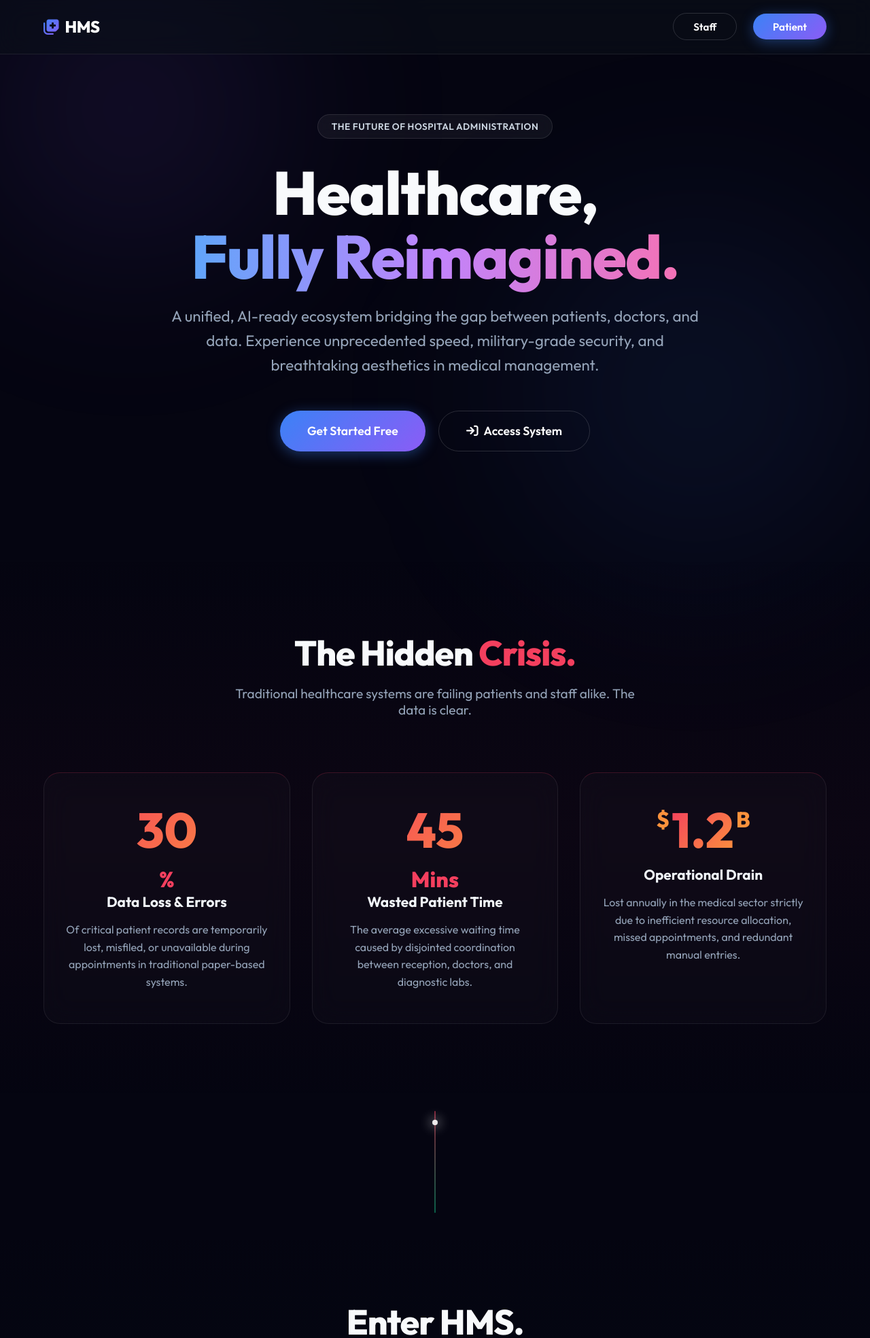
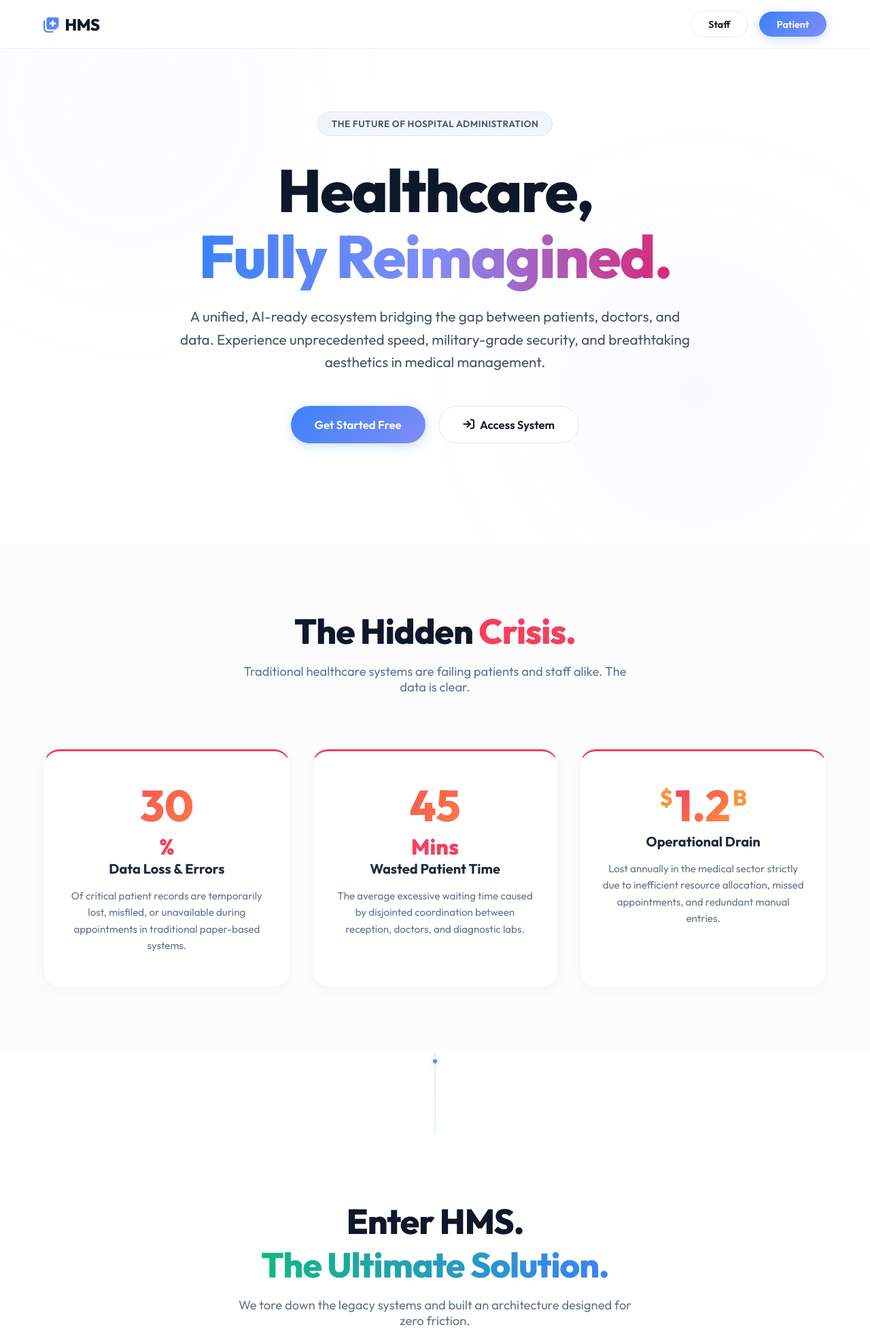
Before and after one commit to 23f2003556/Hospital-Management-System, a Python web app: template templates/index.html in a window 1280 px wide. Shown: the top 1968 px of the page at 68% size. Run offline with Jinja, Linux system fonts and the light colour scheme; the template is opened without the code that fills it, so the values that code supplies are empty.

Commit message:
Convert landing page to Premium Light Mode (White Background)

```diff
--- a/templates/index.html
+++ b/templates/index.html
@@ -13,15 +13,16 @@
 
     <style>
         :root {
-            --bg-color: #050511;
-            --text-color: #f8fafc;
+            --bg-color: #ffffff;
+            --text-color: #0f172a;
             --accent-blue: #3b82f6;
-            --accent-purple: #8b5cf6;
+            --accent-purple: #818cf8;
             --accent-rose: #f43f5e;
             --accent-emerald: #10b981;
-            --card-border: rgba(255, 255, 255, 0.08);
-            --card-bg: rgba(255, 255, 255, 0.02);
-            --glass-bg: rgba(11, 15, 25, 0.6);
+            --card-border: rgba(0, 0, 0, 0.06);
+            --card-bg: rgba(255, 255, 255, 0.8);
+            --glass-bg: rgba(255, 255, 255, 0.7);
+            --subtle-text: #64748b;
         }
 
         * {
@@ -44,40 +45,41 @@
             width: 8px;
         }
         ::-webkit-scrollbar-track {
-            background: var(--bg-color);
+            background: #f1f5f9;
         }
         ::-webkit-scrollbar-thumb {
-            background: rgba(255,255,255,0.2);
+            background: #cbd5e1;
             border-radius: 4px;
         }
         ::-webkit-scrollbar-thumb:hover {
-            background: rgba(255,255,255,0.4);
+            background: #94a3b8;
         }
 
         /* Ambient Glow Backgrounds */
         .ambient-glow {
             position: fixed;
             border-radius: 50%;
-            filter: blur(120px);
+            filter: blur(140px);
             z-index: -1;
             pointer-events: none;
             transition: all 1s ease;
+            opacity: 0.4;
         }
 
-        #glow-1 { top: -20%; left: -10%; width: 50vw; height: 50vw; background: radial-gradient(circle, rgba(139,92,246,0.15) 0%, rgba(0,0,0,0) 70%); }
-        #glow-2 { bottom: -20%; right: -10%; width: 60vw; height: 60vw; background: radial-gradient(circle, rgba(59,130,246,0.12) 0%, rgba(0,0,0,0) 70%); }
+        #glow-1 { top: -20%; left: -10%; width: 50vw; height: 50vw; background: radial-gradient(circle, rgba(129,140,248,0.2) 0%, rgba(255,255,255,0) 70%); }
+        #glow-2 { bottom: -20%; right: -10%; width: 60vw; height: 60vw; background: radial-gradient(circle, rgba(59,130,246,0.15) 0%, rgba(255,255,255,0) 70%); }
 
         /* Navbar */
         nav {
             position: fixed;
             top: 0;
             width: 100%;
-            padding: 1.2rem 5%;
+            padding: 1rem 5%;
             display: flex;
             justify-content: space-between;
             align-items: center;
-            backdrop-filter: blur(16px);
-            -webkit-backdrop-filter: blur(16px);
+            backdrop-filter: blur(20px);
+            -webkit-backdrop-filter: blur(20px);
             background: var(--glass-bg);
             border-bottom: 1px solid var(--card-border);
             z-index: 100;
@@ -89,7 +91,7 @@
             display: flex;
             align-items: center;
             gap: 0.5rem;
-            color: #fff;
+            color: var(--text-color);
             text-decoration: none;
             letter-spacing: -0.5px;
         }
@@ -103,54 +105,54 @@
 
         .nav-links {
             display: flex;
-            gap: 1.5rem;
+            gap: 1rem;
             align-items: center;
         }
 
         .btn {
-            padding: 0.6rem 1.8rem;
+            padding: 0.6rem 1.6rem;
             border-radius: 100px;
             font-weight: 600;
-            font-size: 0.95rem;
+            font-size: 0.9rem;
             text-decoration: none;
             transition: all 0.3s cubic-bezier(0.4, 0, 0.2, 1);
             position: relative;
-            overflow: hidden;
             display: inline-flex;
             align-items: center;
             justify-content: center;
         }
 
         .btn-outline {
-            border: 1px solid rgba(255,255,255,0.15);
-            color: #fff;
-            background: transparent;
+            border: 1px solid #e2e8f0;
+            color: var(--text-color);
+            background: #fff;
         }
 
         .btn-outline:hover {
-            background: rgba(255,255,255,0.05);
-            border-color: rgba(255,255,255,0.3);
+            background: #f8fafc;
+            border-color: #cbd5e1;
             transform: translateY(-2px);
+            box-shadow: 0 4px 12px rgba(0,0,0,0.05);
         }
 
         .btn-primary {
             background: linear-gradient(135deg, var(--accent-blue) 0%, var(--accent-purple) 100%);
             color: #fff;
             border: none;
-            box-shadow: 0 4px 20px rgba(59, 130, 246, 0.4);
+            box-shadow: 0 4px 15px rgba(59, 130, 246, 0.25);
         }
 
         .btn-primary:hover {
             transform: translateY(-2px);
-            box-shadow: 0 8px 30px rgba(139, 92, 246, 0.5);
-            filter: brightness(1.1);
+            box-shadow: 0 8px 25px rgba(129, 140, 248, 0.35);
+            filter: brightness(1.05);
         }
 
         /* Shared Reveal Class */
         .reveal {
             opacity: 0;
-            transform: translateY(40px);
-            transition: all 0.8s cubic-bezier(0.5, 0, 0, 1);
+            transform: translateY(30px);
+            transition: all 0.8s cubic-bezier(0.2, 0.8, 0.2, 1);
         }
 
         .reveal.active {
@@ -167,46 +169,46 @@
             align-items: center;
             text-align: center;
             padding: 0 5%;
-            padding-top: 6rem;
+            padding-top: 5rem;
             position: relative;
         }
 
         .pill {
-            background: rgba(255, 255, 255, 0.05);
-            border: 1px solid rgba(255, 255, 255, 0.1);
+            background: #f1f5f9;
+            border: 1px solid #e2e8f0;
             padding: 0.5rem 1.2rem;
             border-radius: 50px;
-            color: #cbd5e1;
+            color: #475569;
             font-size: 0.85rem;
             font-weight: 600;
             margin-bottom: 2rem;
             letter-spacing: 0.5px;
             text-transform: uppercase;
-            backdrop-filter: blur(10px);
             animation: fadeInDown 1s ease forwards;
         }
 
         .hero h1 {
-            font-size: clamp(3rem, 7vw, 6rem);
+            font-size: clamp(2.5rem, 8vw, 5.5rem);
             font-weight: 800;
-            line-height: 1.05;
+            line-height: 1.1;
             margin-bottom: 1.5rem;
-            letter-spacing: -1.5px;
+            letter-spacing: -2px;
+            color: #0f172a;
             animation: fadeInUp 1s ease 0.2s forwards;
             opacity: 0;
         }
 
         .gradient-text {
-            background: linear-gradient(to right, #60a5fa, #c084fc, #f472b6);
+            background: linear-gradient(to right, #3b82f6, #818cf8, #db2777);
             -webkit-background-clip: text;
             background-clip: text;
             color: transparent;
         }
 
         .hero p {
-            font-size: clamp(1.1rem, 2vw, 1.4rem);
-            color: #94a3b8;
-            max-width: 800px;
+            font-size: clamp(1.1rem, 2vw, 1.3rem);
+            color: #475569;
+            max-width: 750px;
             line-height: 1.6;
             margin-bottom: 3rem;
             animation: fadeInUp 1s ease 0.4s forwards;
@@ -222,15 +224,15 @@
         }
 
         .btn-lg {
-            padding: 1.1rem 2.5rem;
-            font-size: 1.1rem;
+            padding: 1rem 2.2rem;
+            font-size: 1.05rem;
         }
 
         /* Problem Section */
         .problem-section {
-            padding: 8rem 5%;
+            padding: 6rem 5%;
             position: relative;
-            background: linear-gradient(to bottom, transparent, rgba(244, 63, 94, 0.03), transparent);
+            background: #fcfcfd;
         }
 
         .section-header {
@@ -239,10 +241,11 @@
         }
 
         .section-header h2 {
-            font-size: clamp(2.5rem, 4vw, 3.5rem);
+            font-size: clamp(2.2rem, 4vw, 3.2rem);
             font-weight: 800;
             margin-bottom: 1rem;
             letter-spacing: -1px;
+            color: #0f172a;
         }
 
         .text-rose {
@@ -250,8 +253,8 @@
         }
 
         .section-header p {
-            color: #94a3b8;
-            font-size: 1.2rem;
+            color: #64748b;
+            font-size: 1.15rem;
             max-width: 600px;
             margin: 0 auto;
         }
@@ -265,49 +268,50 @@
         }
 
         .stat-card {
-            background: var(--card-bg);
-            border: 1px solid var(--card-border);
-            border-top: 1px solid rgba(244, 63, 94, 0.2);
+            background: #ffffff;
+            border: 1px solid #f1f5f9;
+            border-top: 3px solid var(--accent-rose);
             border-radius: 24px;
             padding: 3rem 2rem;
             text-align: center;
-            backdrop-filter: blur(20px);
-            -webkit-backdrop-filter: blur(20px);
-            transition: transform 0.4s ease;
+            box-shadow: 0 4px 20px rgba(0,0,0,0.03);
+            transition: all 0.4s ease;
         }
 
         .stat-card:hover {
-            transform: translateY(-10px);
-            background: rgba(244, 63, 94, 0.05);
+            transform: translateY(-8px);
+            box-shadow: 0 20px 40px rgba(0,0,0,0.06);
         }
 
         .stat-number {
-            font-size: 4.5rem;
+            font-size: 4rem;
             font-weight: 800;
             background: linear-gradient(135deg, #f43f5e, #fb923c);
             -webkit-background-clip: text;
             background-clip: text;
             color: transparent;
-            margin-bottom: 1rem;
+            margin-bottom: 0.5rem;
             line-height: 1;
         }
 
         .stat-card h3 {
-            font-size: 1.3rem;
+            font-size: 1.25rem;
             margin-bottom: 1rem;
-            color: #f1f5f9;
+            color: #1e293b;
+            font-weight: 700;
         }
 
         .stat-card p {
-            color: #94a3b8;
+            color: #64748b;
             line-height: 1.6;
+            font-size: 0.95rem;
         }
 
         /* Divider */
         .divider {
-            height: 150px;
+            height: 120px;
             width: 2px;
-            background: linear-gradient(to bottom, rgba(244, 63, 94, 0.5), rgba(16, 185, 129, 0.5));
+            background: linear-gradient(to bottom, #f43f5e20, #10b98120);
             margin: 0 auto;
             border-radius: 2px;
             position: relative;
@@ -319,11 +323,11 @@
             top: 0;
             left: 50%;
             transform: translateX(-50%);
-            width: 8px;
-            height: 8px;
+            width: 6px;
+            height: 6px;
             border-radius: 50%;
-            background: #fff;
-            box-shadow: 0 0 15px 5px rgba(255,255,255,0.3);
+            background: #3b82f6;
+            box-shadow: 0 0 10px rgba(59,130,246,0.5);
             animation: slideDown 3s infinite ease-in-out;
         }
 
@@ -334,9 +338,8 @@
 
         /* Solution Section */
         .solution-section {
-            padding: 8rem 5%;
+            padding: 6rem 5%;
             position: relative;
-            background: linear-gradient(to bottom, transparent, rgba(16, 185, 129, 0.03), transparent);
         }
 
         .text-emerald {
```
Also changed, not shown: other parts of templates/index.html (+25 -42 lines).
